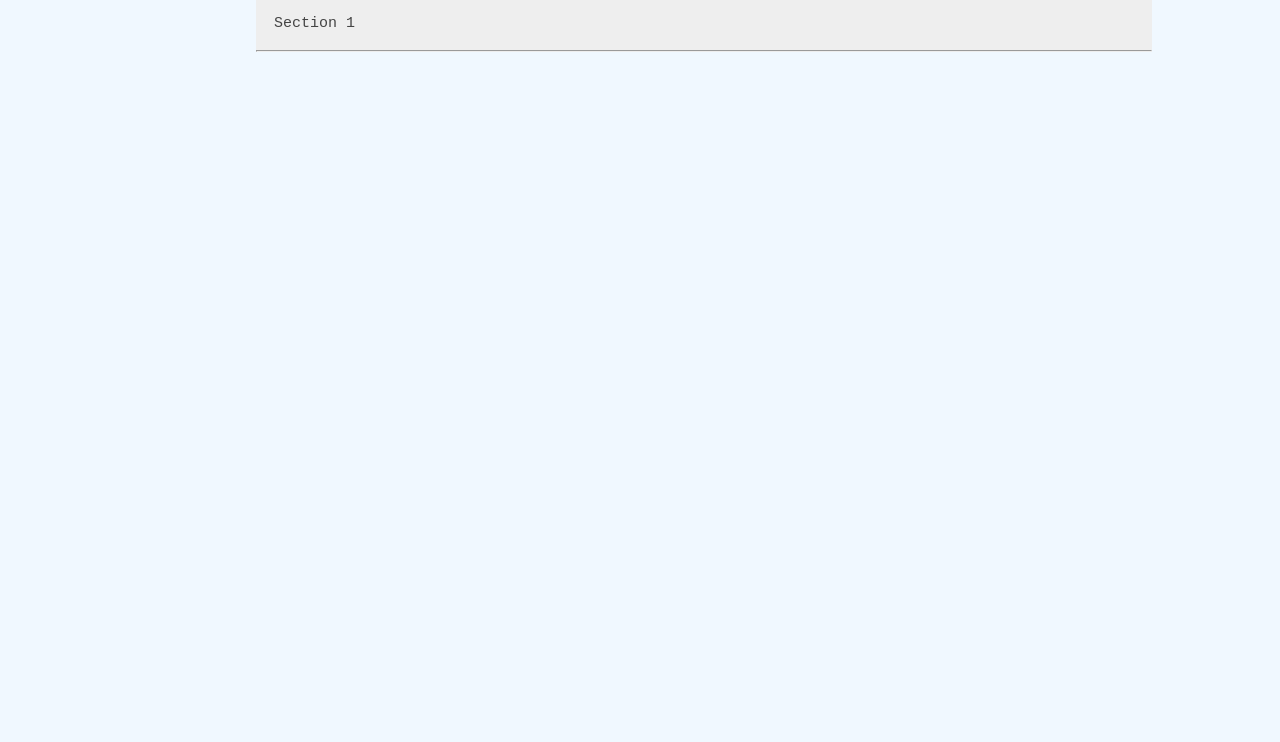
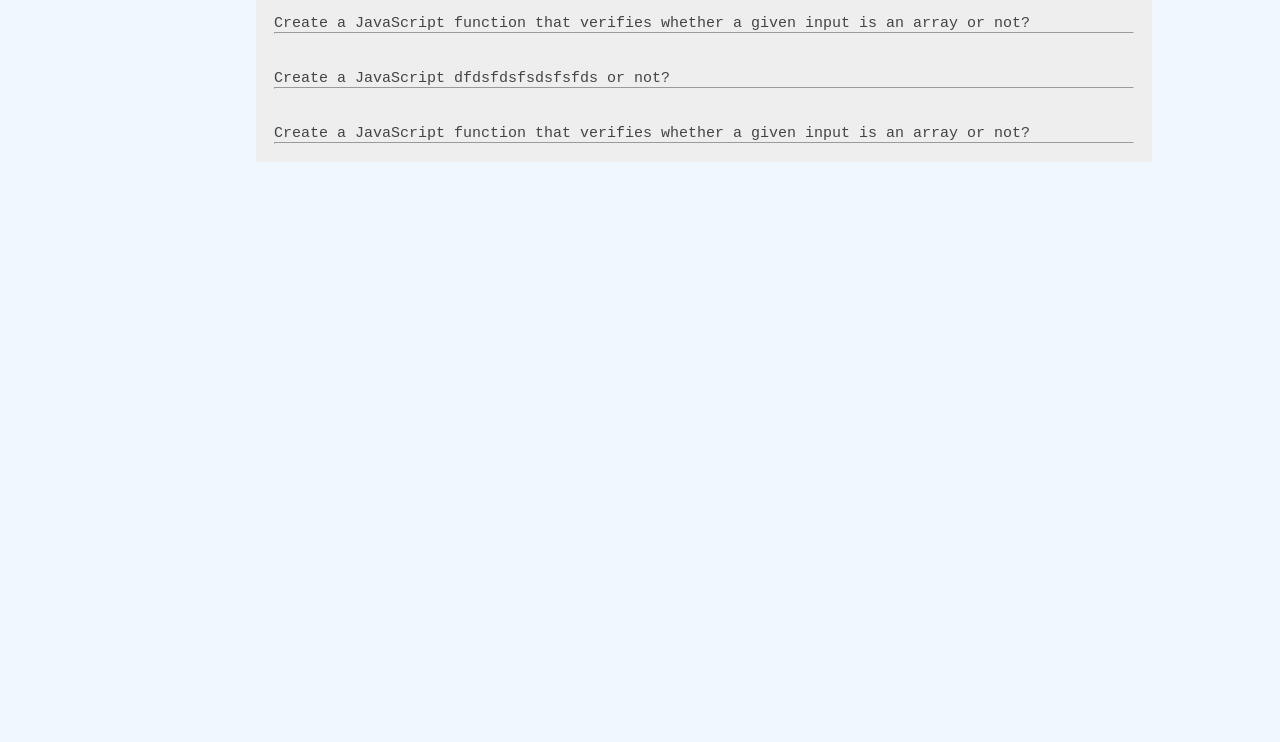
Before and after one commit to Mrsameershaikh/javascript_practice, a plain HTML site: page string.html in a window 1280 px wide. Shown: the part 58-800 px from the top of the page. Drawn offline with Linux system fonts and the light colour scheme.

Commit message:
dynamic data flow integration done in string file

```diff
--- a/Asset/data.js
+++ b/Asset/data.js
@@ -15,14 +15,14 @@ const category=[
 const arrayData=[
     {
         'Q':'Create a JavaScript function that verifies whether a given input is an array or not?',
-        'Ans':'dkjfds skdjfsd sjdfds jsdfds jdkfsd'
+        'Ans':'1st solution'
     },
     {
         'Q':'Create a JavaScript dfdsfdsfsdsfsfds or not?',
-        'Ans':'dkjfds skdjfsd sjdfds jsdfds jdkfsd'
+        'Ans':'2nd solution fur dkfshd shdsgyr hdsdjf jhafksd hsgksf'
     },
     {
         'Q':'Create a JavaScript function that verifies whether a given input is an array or not?',
-        'Ans':'dkjfds skdjfsd sjdfds jsdfds jdkfsd'
+        'Ans':'3rd solution'
     },
 ]
--- a/string.html
+++ b/string.html
@@ -15,17 +15,8 @@
       <h1>String</h1>
     </div>
 
-    <div class="section">
-      <button class="accordion">Section 1</button>
-      <div class="panel">
-        <p>
-          Lorem ipsum dolor sit amet, consectetur adipisicing elit, sed do
-          eiusmod tempor incididunt ut labore et dolore magna aliqua. Ut enim ad
-          minim veniam, quis nostrud exercitation ullamco laboris nisi ut
-          aliquip ex ea commodo consequat.
-        </p>
-      </div>
-      <hr/>
+    <div id="section">
+      <!-- complete html data will be injected from script -->
     </div>
 
     <script>
@@ -33,14 +24,30 @@
       const backAnchor = document.getElementById("back-btn");
       backAnchor.href = window.location.origin + "/category.html";
 
-      const dataList = document.getElementsByClassName("accordion");
+
+      const section = document.getElementById('section');
+
+      const dataList = arrayData.map((item)=>{
+        const accordion = document.createElement('div');
+        accordion.className="accordion";
+        accordion.textContent = item.Q;
+        const hrTag = document.createElement('hr');
+        accordion.appendChild(hrTag);
+        section.appendChild(accordion);
+        const panel = document.createElement('div');
+        panel.className="panel";
+        panel.textContent = item.Ans;
+        section.appendChild(panel);
+        return accordion;
+      })
+
 
 
       for (let i = 0; i < dataList.length; i++) {
         dataList[i].addEventListener("click", function (event) {
           event.target.classList.toggle("active");
           const panel = event.target.nextElementSibling;
-          if(panel.style.display === ""|| panel.style.display === "none"){
+          if(panel.style.display === "" || panel.style.display === "none"){
             panel.style.display = "block"
           }else{
             panel.style.display = "none"
--- a/style.css
+++ b/style.css
@@ -136,7 +136,7 @@
  padding: 5px;
 }
 
-.section{
+#section{
   margin-top: 10px;
   width: 70vw;
   margin-left: 20%;
```
